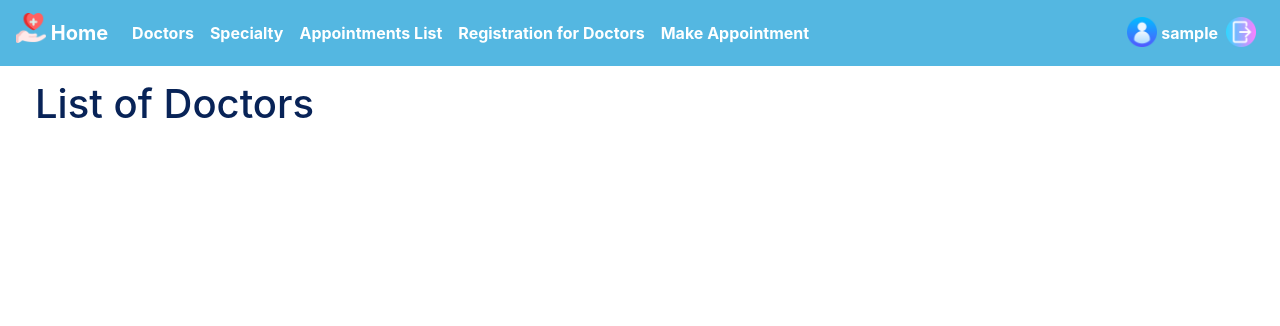
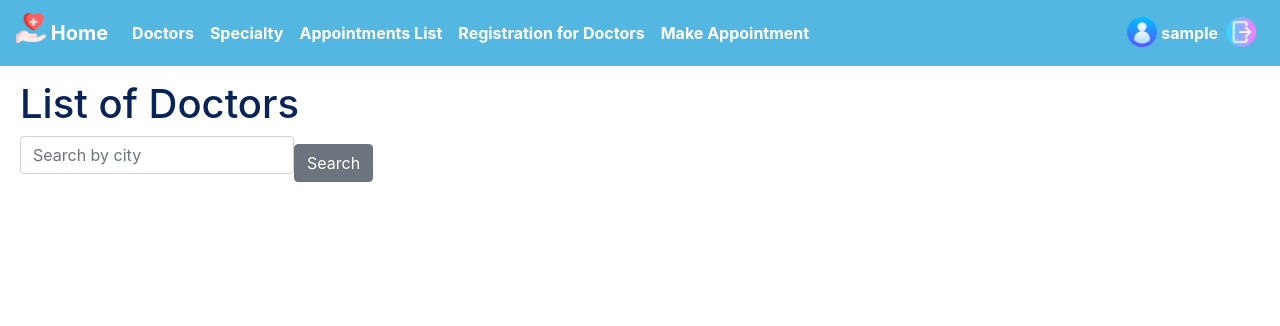
Before and after one commit to AllaKuksa/doctors_service, a Django app: page /doctors_service/doctors/ in a window 1280 px wide. Shown: the top 326 px of the page. Run offline with Django 5.2, Linux system fonts and the light colour scheme; the visitor is signed in with stand-in values (Sample User, id 1); data comes from the database, SQL or seed files in the repository; some libraries are stand-ins or nearby versions.

Commit message:
add search field by city in doctors list

```diff
--- a/doctors_service/forms.py
+++ b/doctors_service/forms.py
@@ -14,6 +14,13 @@ def validate_licence_number(licence_number):
         raise ValidationError("Last 5 characters should be digits")
 
     return licence_number
+
+
+def validate_insurance_number(insurance_number):
+    if len([insurance_number]) != 10:
+        raise ValidationError("Insurance number should consist of 10 characters")
+    elif not insurance_number.isdigit():
+        raise ValidationError("Insurance number should consist of 10 digits")
 
 
 class DoctorCreationForm(UserCreationForm):
@@ -69,6 +76,9 @@ class AppointmentCreationForm(forms.ModelForm):
         model = Appointment
         fields = "__all__"
 
+    def clean_insurance_number(self):
+        return validate_insurance_number(self.cleaned_data["insurance_number"])
+
     def __init__(self, *args, **kwargs):
         super().__init__(*args, **kwargs)
         self.fields["doctor_schedule"].queryset = DoctorSchedule.objects.none()
@@ -81,3 +91,13 @@ class AppointmentCreationForm(forms.ModelForm):
                 pass  # invalid input from the client; ignore and fallback to empty City queryset
         elif self.instance.pk:
             self.fields['doctor_schedule'].queryset = self.instance.doctor.doctor_schedule_set
+
+
+class DoctorSearchForm(forms.Form):
+    city = forms.CharField(
+        max_length=255,
+        label="",
+        widget=forms.TextInput(
+            attrs={"placeholder": "Search by city"}
+        )
+    )
--- a/doctors_service/models.py
+++ b/doctors_service/models.py
@@ -26,7 +26,7 @@ class Doctor(AbstractUser):
     )
 
     class Meta:
-        ordering = ("city", "hospital",)
+        ordering = ("first_name", "last_name", )
 
     def __str__(self):
         return f"{self.first_name} {self.last_name}"
--- a/doctors_service/views.py
+++ b/doctors_service/views.py
@@ -5,7 +5,7 @@ from django.shortcuts import render
 from django.urls import reverse_lazy
 from django.views import generic
 
-from doctors_service.forms import DoctorCreationForm, DoctorUpdateForm, AppointmentCreationForm
+from doctors_service.forms import DoctorCreationForm, DoctorUpdateForm, AppointmentCreationForm, DoctorSearchForm
 from doctors_service.models import Doctor, DoctorSpecialty, Appointment, DoctorSchedule
 
 
@@ -49,6 +49,23 @@ class DoctorListView(generic.ListView):
     template_name = "doctors/doctors_list.html"
     context_object_name = "doctors_list"
     paginate_by = 5
+
+    def get_context_data(self, *, object_list=None, **kwargs):
+        context = super(DoctorListView, self).get_context_data(**kwargs)
+        city = self.request.GET.get("city", "")
+        context["search_form"] = DoctorSearchForm(
+            initial={
+                "city": city
+            }
+        )
+        return context
+
+    def get_queryset(self):
+        queryset = Doctor.objects.all()
+        form = DoctorSearchForm(self.request.GET)
+        if form.is_valid():
+            return queryset.filter(city__icontains=form.cleaned_data["city"])
+        return queryset
 
 
 class DoctorDetailView(generic.DetailView):
--- a/static/css/styles.css
+++ b/static/css/styles.css
@@ -16,3 +16,7 @@ body {
 .icon_style {
     width: 60%;
 }
+
+h1 {
+    margin-top: 80px;
+}
--- a/templates/doctors/doctors_list.html
+++ b/templates/doctors/doctors_list.html
@@ -1,16 +1,43 @@
 {% extends "base.html" %}
+{% load crispy_forms_filters %}
 
 {% block content %}
-    <div class="container-fluid" style="margin-top: 80px;">
-    <h1>List of Doctors</h1>
-      {% if doctors_list %}
-        <ul>
-        {% for doctor in doctors_list %}
-          <li>
-            <a href="{% url 'doctors_service:doctors-detail' doctor.pk %}"> {{ doctor.first_name }} {{ doctor.last_name }}</a>
-          </li>
-        {% endfor %}
-        </ul>
-      {% endif %}
-    </div>
+  <h1 style="margin-top: 80px">List of Doctors</h1>
+  <form method="get" action="" class="form-inline">
+    {{ search_form|crispy }}
+    <input class="btn btn-secondary" type="submit" value="Search">
+  </form>
+  <br>
+  {% if doctors_list %}
+    <table class="table">
+      <tr>
+        <th scope="col">ID</th>
+        <th scope="col">Doctor</th>
+        <th scope="col">City</th>
+        <th scope="col">Hospital</th>
+        <th scope="col">Specialty</th>
+      </tr>
+    {% for doctor in doctors_list %}
+      <tr>
+        <td>
+          <a href="{% url 'doctors_service:doctors-detail' doctor.pk %}">
+            {{ doctor.id }}
+          </a>
+        </td>
+        <td>
+          {{ doctor.first_name }} {{ doctor.last_name }}
+        </td>
+        <td>
+          {{ doctor.city }}
+        </td>
+        <td>
+          {{ doctor.hospital }}
+        </td>
+        <td>
+          {{ doctor.specialty }}
+        </td>
+      </tr>
+    {% endfor %}
+    </table>
+  {% endif %}
 {% endblock %}
```
Also changed, not shown: doctors_service/migrations/0005_alter_doctor_options.py (added).
